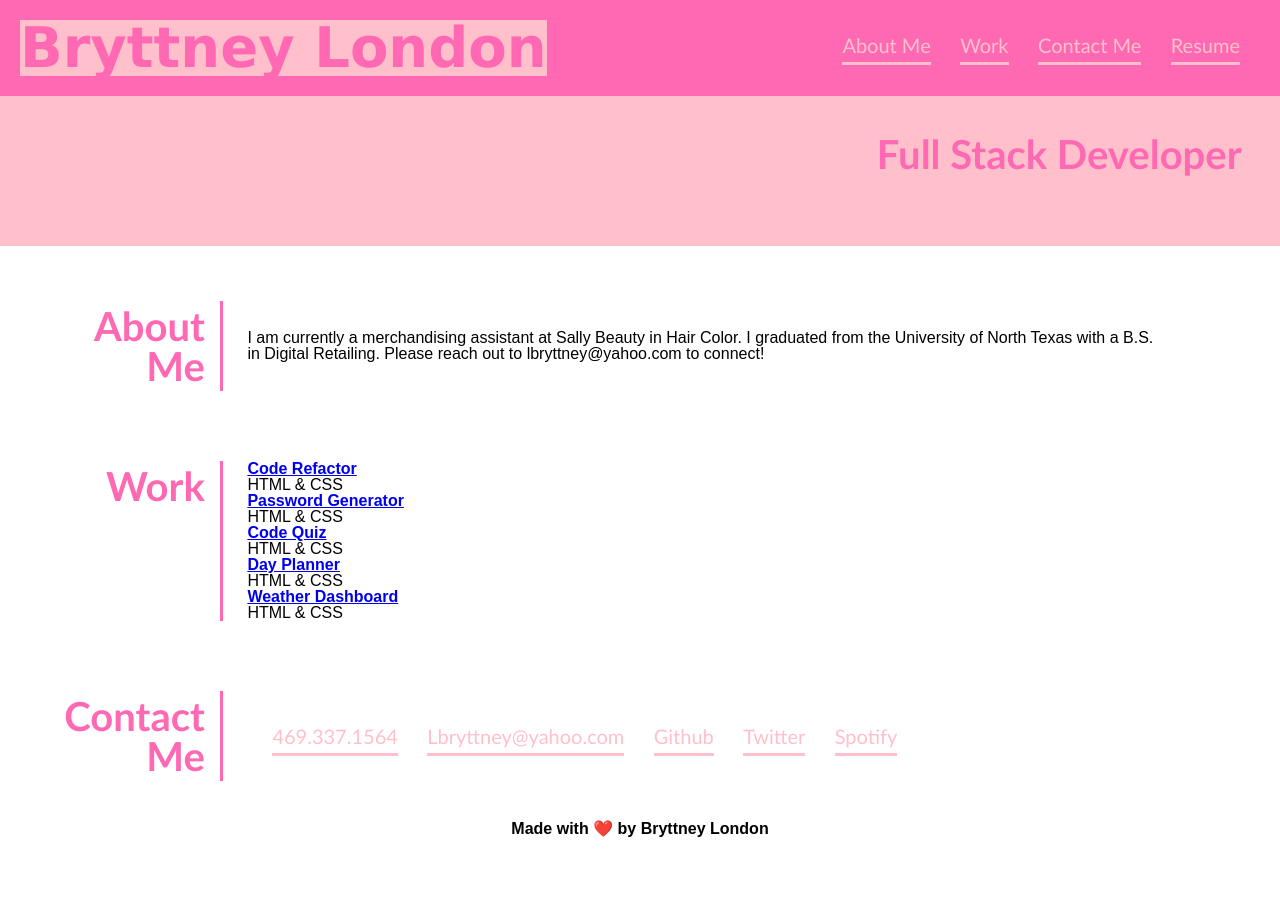
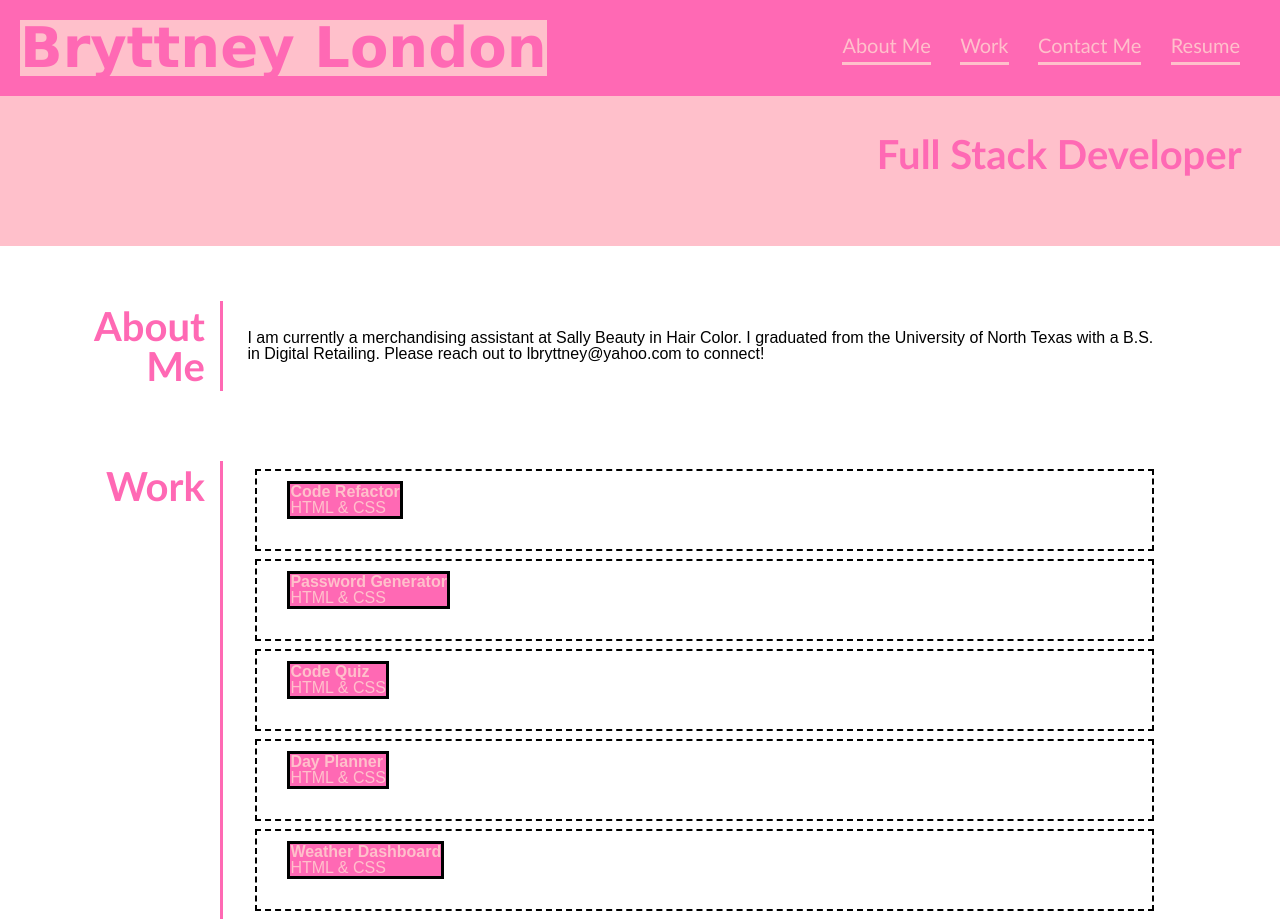
Before and after one commit to Lbryttney/Professional-Portfolio, a plain HTML site: page index.html in a window 1280 px wide. Shown: the top 922 px of the page. Before the commit the page ends 837 px from the top, so only its background shows below. Drawn offline with Linux system fonts and the light colour scheme.

Commit message:
stuck on cards formatting

```diff
--- a/assets/style.css
+++ b/assets/style.css
@@ -23,10 +23,13 @@ nav {
   float: right;
 }
 
+a {
+  text-decoration: none;
+  color: #FFC0CB;
+}
+
 nav a,
 #contact-me a {
-  color:#FFC0CB;
-  text-decoration: none;
   font-size: 125%;
   font-family: 'Gill Sans', 'Gill Sans MT', Calibri, 'Trebuchet MS', sans-serif;
   border-bottom: 3px solid #FFC0CB;
@@ -78,12 +81,35 @@ h2 {
   color:#FF69B4;
 }
 
+
+.card {
+  display: flex;
+  flex-wrap: wrap;
+  min-height: 100%;
+  padding: 2rem;
+  margin: 0.5rem;
+
+  /* outline is like border, but on the outside of the box instead of inside */
+  outline: 2px dashed black;
+  outline-offset: -2px;
+  transition: all 0.5s ease-in-out;
+}
+
 .card .card-header {
-  border-radius: 8px;
+  border: solid black;
   transition: all 0.5s ease-in-out;
+}
+
+.card-header {
+  background: #FF69B4;
+  color:#FFC0CB;
+  position: relative;
+  margin-top: -20px;
+  overflow-wrap: break-word;
+  width: auto;
 }
 
 .card:hover,
 .card:hover .card-header {
-  box-shadow: inset 0px 0px 8px rgba(232, 102, 236, 1), 0 0 15px rgba(232, 102, 236, 1);
+  box-shadow: inset 0px 0px 8px #FFC0CB, 0 0 15px #FFC0CB;
 }
--- a/index.html
+++ b/index.html
@@ -49,34 +49,40 @@
         <h2>Work</h2>
     </div>
     <div class="content">
-        <div class ="card">
+        <div class="card" id="refactor-card">
             <div class="card-header">
-                <h3><a href="#">Code Refactor</a></h3>
+                <h3><a href="https://lbryttney.github.io/Code-Refactor/">Code Refactor</a></h3>
                 <p> HTML & CSS</p>
             </div>
         </div>
-        <div class = "card">
-            <div class="card-header"></div>
+        <div class="card" id="password-card">
+            <div class="card-header">
                 <h3><a href="#">Password Generator</a></h3>
                 <p> HTML & CSS</p>
             </div>
-        <div class = "card">
+        </div>
+        <div class="card" id="quiz-card">
             <div class="card-header">
                 <h3><a href="#">Code Quiz</a></h3>
                 <p> HTML & CSS</p>
             </div>
         </div>
-        <div class = "card">
+        <div class="card" id="planner-card">
+            <figure>
                 <div class="card-header">
                     <h3><a href="#">Day Planner</a></h3>
                     <p> HTML & CSS</p>
                 </div>
+            </figure>
+
         </div>
-        <div class = "card">
+        <div class="card" id="weather-card">
+            <figure>
                     <div class="card-header">
                     <h3><a href="#">Weather Dashboard</a></h3>
                     <p> HTML & CSS</p>
                 </div>
+            </figure>
         </div>
     </div>
 </section>
```
Lines whose indentation alone changed are shown as unchanged.
